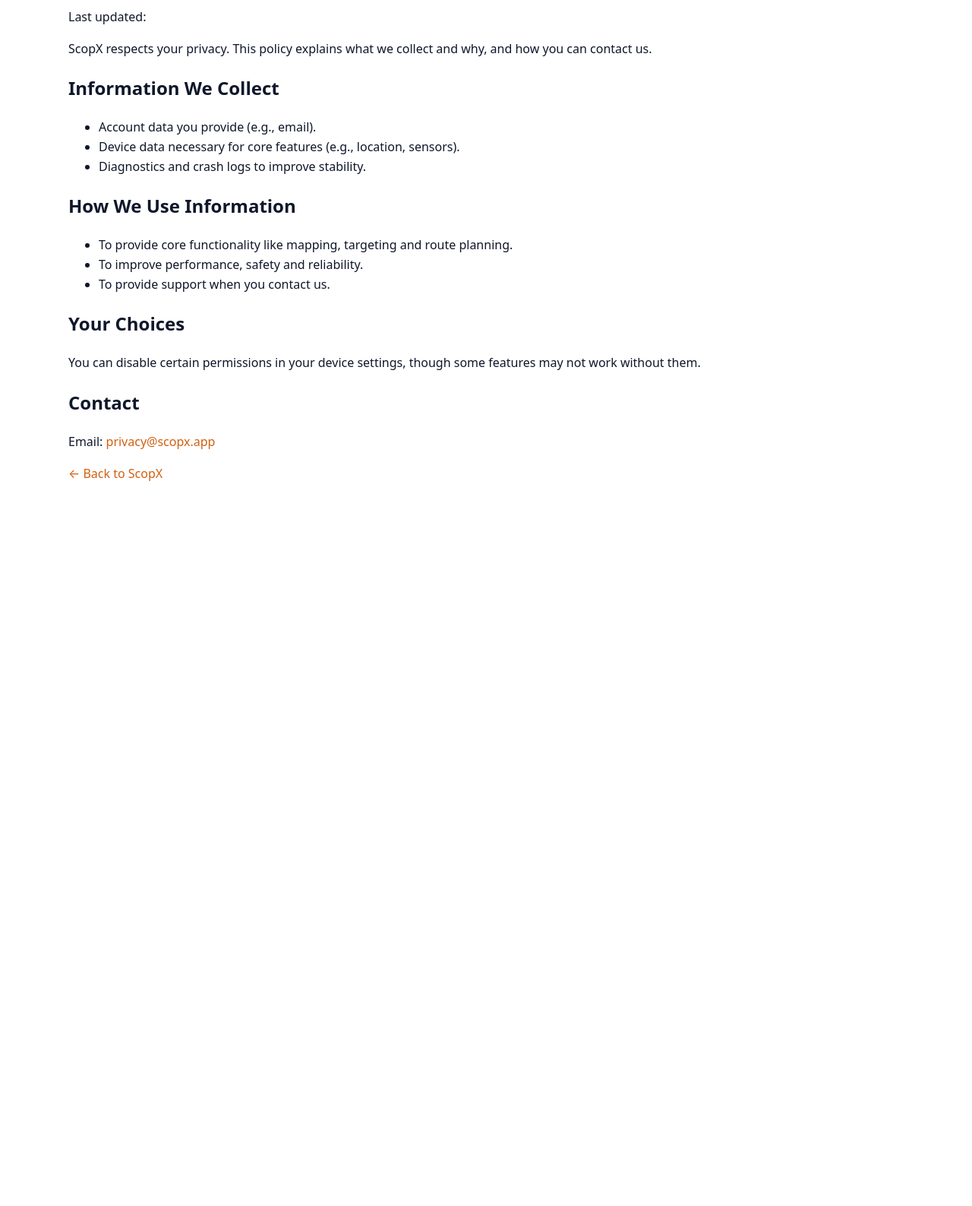
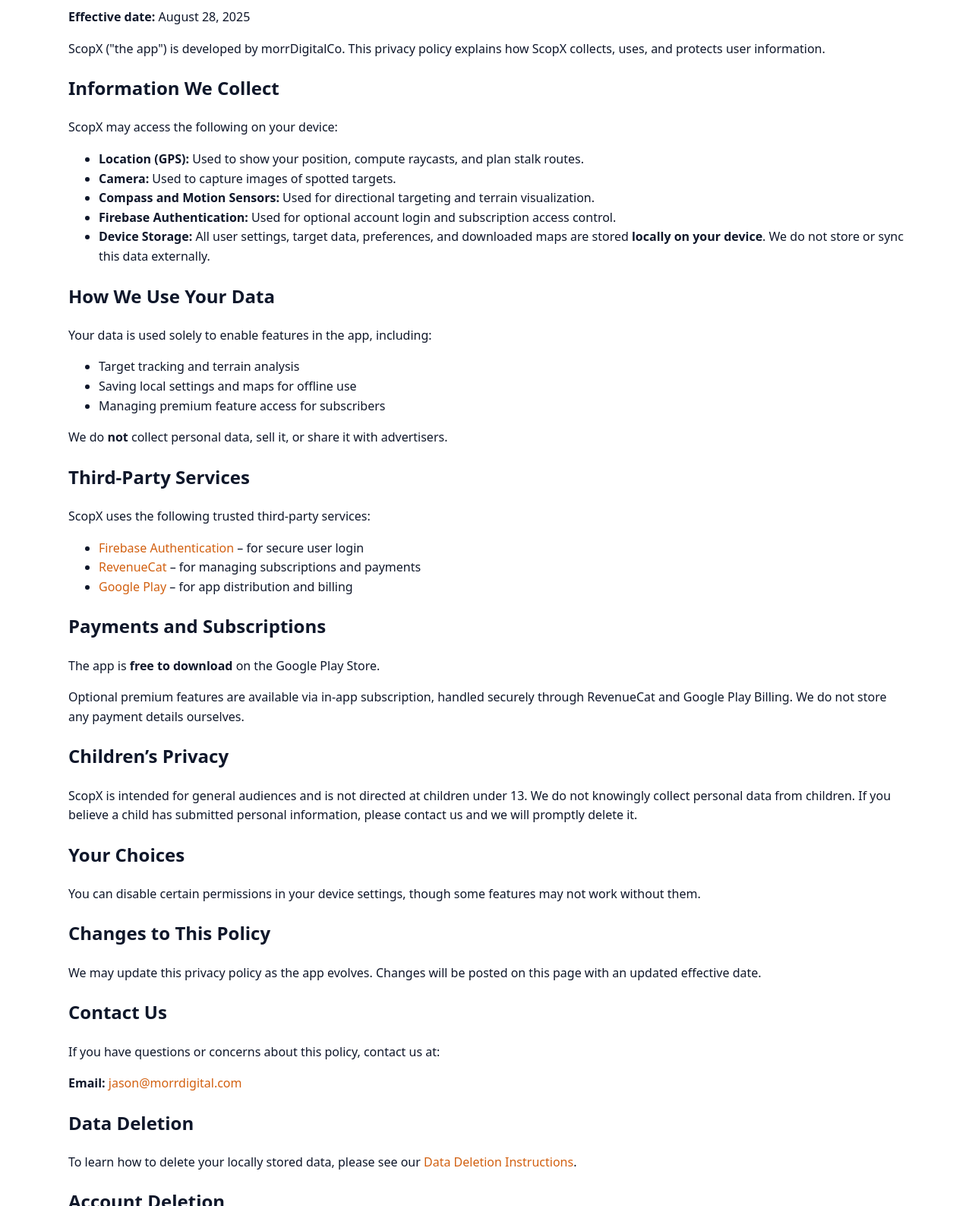
Before and after one commit to jaysihn/ScopX_website, a plain HTML site: page privacy.html in a window 1280 px wide. Shown: the part 156-1743 px from the top of the page at 76% size. Before the commit the page ends 880 px from the top, so only its background shows below. Drawn offline with Linux system fonts and the light colour scheme.

Commit message:
updated privacy, and deletion pages

```diff
--- a/privacy.html
+++ b/privacy.html
@@ -3,24 +3,60 @@
 <title>ScopX – Privacy Policy</title>
 <link rel="stylesheet" href="assets/css/styles.css"/></head>
 <body><div class="container section">
-<h1>Privacy Policy</h1>
-<p>Last updated: <strong><span id="year"></span></strong></p>
-<p>ScopX respects your privacy. This policy explains what we collect and why, and how you can contact us.</p>
+<h1>Privacy Policy for ScopX</h1>
+<p><strong>Effective date:</strong> August 28, 2025</p>
+
+<p>ScopX ("the app") is developed by morrDigitalCo. This privacy policy explains how ScopX collects, uses, and protects user information.</p>
+
 <h2>Information We Collect</h2>
+<p>ScopX may access the following on your device:</p>
 <ul>
-<li>Account data you provide (e.g., email).</li>
-<li>Device data necessary for core features (e.g., location, sensors).</li>
-<li>Diagnostics and crash logs to improve stability.</li>
+	<li><strong>Location (GPS):</strong> Used to show your position, compute raycasts, and plan stalk routes.</li>
+	<li><strong>Camera:</strong> Used to capture images of spotted targets.</li>
+	<li><strong>Compass and Motion Sensors:</strong> Used for directional targeting and terrain visualization.</li>
+	<li><strong>Firebase Authentication:</strong> Used for optional account login and subscription access control.</li>
+	<li><strong>Device Storage:</strong> All user settings, target data, preferences, and downloaded maps are stored <strong>locally on your device</strong>. We do not store or sync this data externally.</li>
 </ul>
-<h2>How We Use Information</h2>
+
+<h2>How We Use Your Data</h2>
+<p>Your data is used solely to enable features in the app, including:</p>
 <ul>
-<li>To provide core functionality like mapping, targeting and route planning.</li>
-<li>To improve performance, safety and reliability.</li>
-<li>To provide support when you contact us.</li>
+	<li>Target tracking and terrain analysis</li>
+	<li>Saving local settings and maps for offline use</li>
+	<li>Managing premium feature access for subscribers</li>
 </ul>
+<p>We do <strong>not</strong> collect personal data, sell it, or share it with advertisers.</p>
+
+<h2>Third-Party Services</h2>
+<p>ScopX uses the following trusted third-party services:</p>
+<ul>
+	<li><a href="https://firebase.google.com/support/privacy" target="_blank">Firebase Authentication</a> – for secure user login</li>
+	<li><a href="https://www.revenuecat.com/privacy" target="_blank">RevenueCat</a> – for managing subscriptions and payments</li>
+	<li><a href="https://policies.google.com/privacy" target="_blank">Google Play</a> – for app distribution and billing</li>
+</ul>
+
+<h2>Payments and Subscriptions</h2>
+<p>The app is <strong>free to download</strong> on the Google Play Store.</p>
+<p>Optional premium features are available via in-app subscription, handled securely through RevenueCat and Google Play Billing. We do not store any payment details ourselves.</p>
+
+<h2>Children’s Privacy</h2>
+<p>ScopX is intended for general audiences and is not directed at children under 13. We do not knowingly collect personal data from children. If you believe a child has submitted personal information, please contact us and we will promptly delete it.</p>
+
 <h2>Your Choices</h2>
 <p>You can disable certain permissions in your device settings, though some features may not work without them.</p>
-<h2>Contact</h2>
-<p>Email: <a href="mailto:privacy@scopx.app">privacy@scopx.app</a></p>
+
+<h2>Changes to This Policy</h2>
+<p>We may update this privacy policy as the app evolves. Changes will be posted on this page with an updated effective date.</p>
+
+<h2>Contact Us</h2>
+<p>If you have questions or concerns about this policy, contact us at:</p>
+<p><strong>Email:</strong> <a href="mailto:jason@morrdigital.com">jason@morrdigital.com</a></p>
+
+<h2>Data Deletion</h2>
+<p>To learn how to delete your locally stored data, please see our <a href="data-deletion.html">Data Deletion Instructions</a>.</p>
+
+<h2>Account Deletion</h2>
+<p>If you would like to delete your account and associated data, please <a href="delete-account.html">click here to request deletion</a>.</p>
+
 <p><a href="index.html">← Back to ScopX</a></p>
 </div><script src="assets/js/main.js"></script></body></html>
```
Also changed, not shown: data-deletion.html (added, +24 -0 lines), delete-account.html (added, +18 -0 lines).
